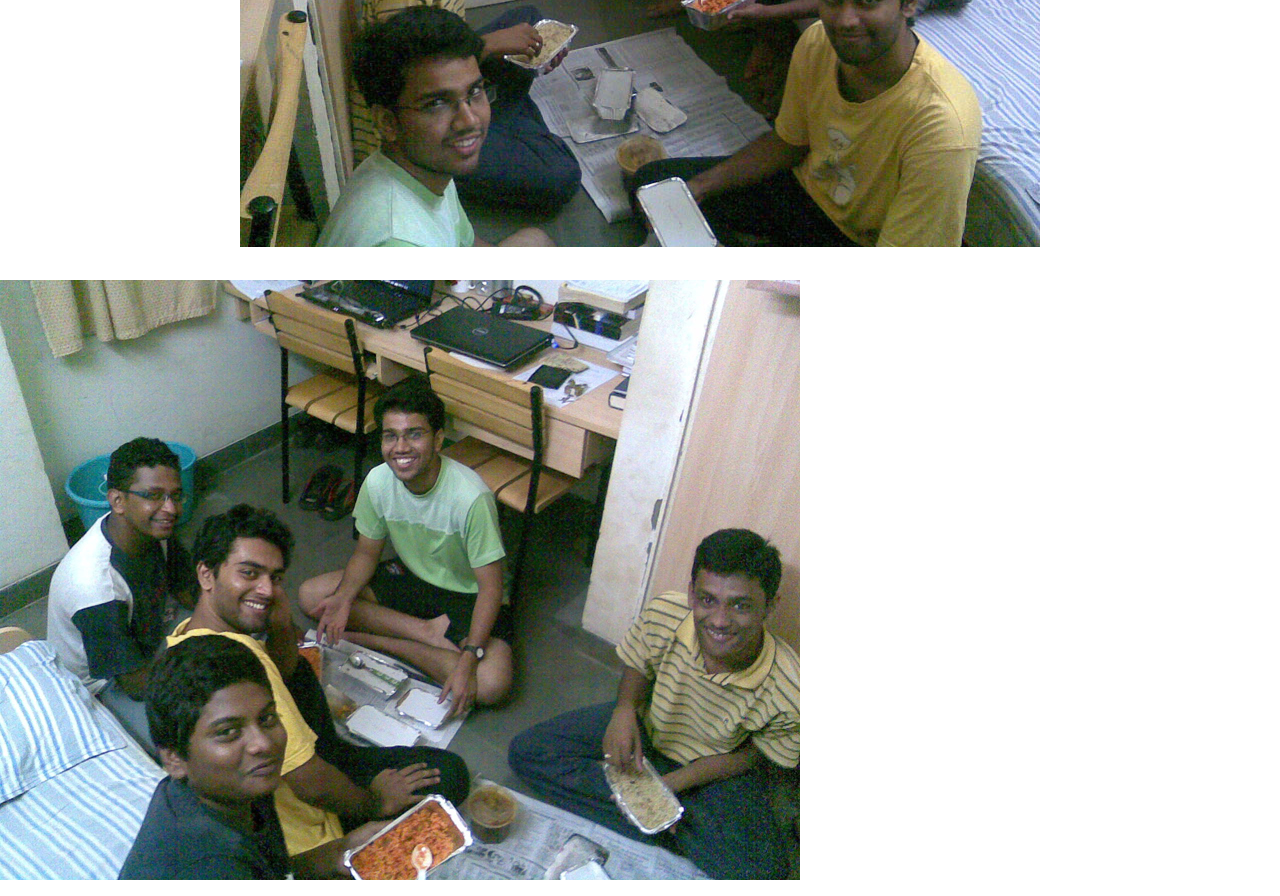
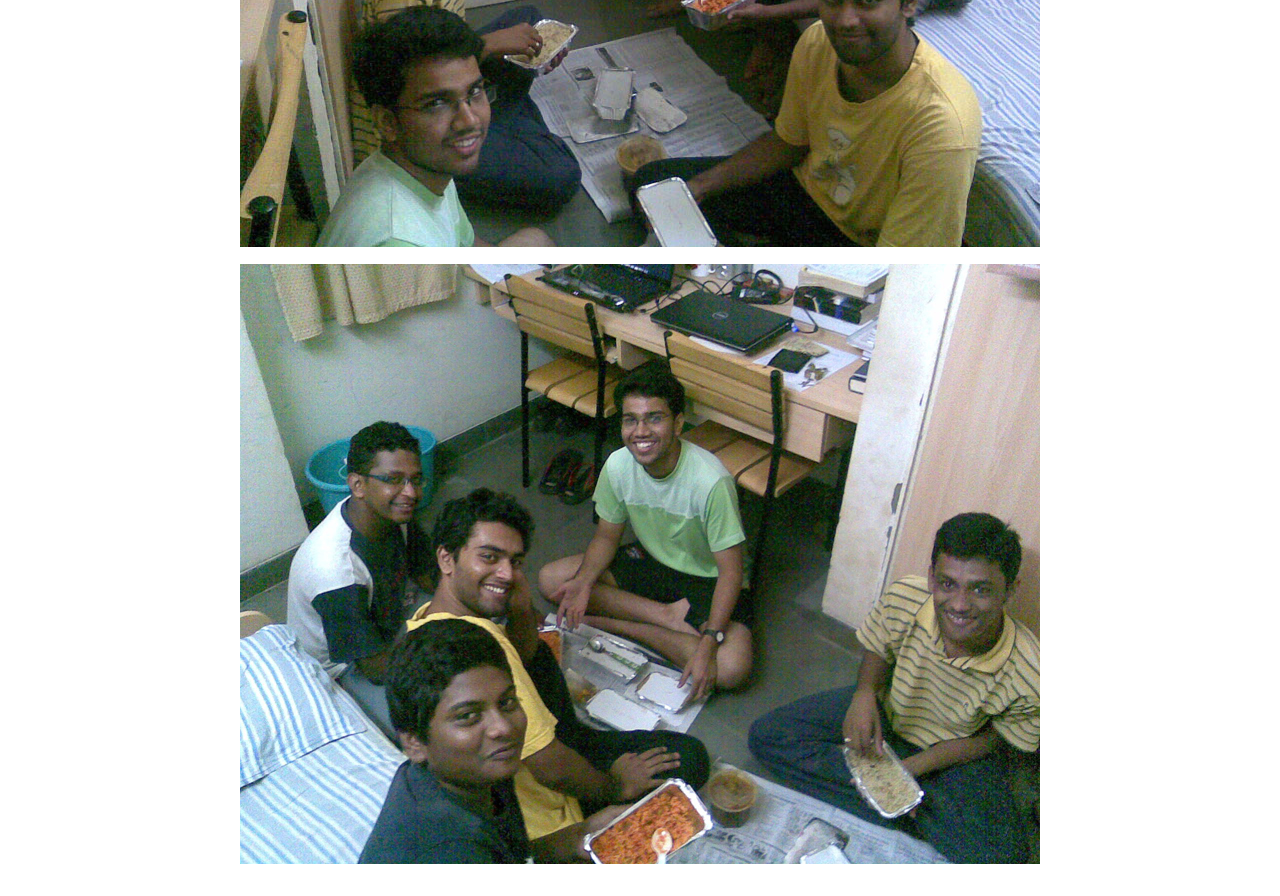
Before and after one commit to Nithanaroy/ah2-preeti-fans, a plain HTML site: page index.html in a window 1280 px wide. Shown: the part 369-1265 px from the top of the page. Drawn offline with Linux system fonts and the light colour scheme.

Commit message:
CSS change for the 2nd image in the index

```diff
--- a/index.html
+++ b/index.html
@@ -480,6 +480,6 @@ return true;"
 	</tr>
 </table>
 <!-- End ImageReady Slices -->
-	<img src="./My friends.jpg" style="margin: 1rem auto;" />
+	<img src="./My friends.jpg" style="margin: 1rem auto; display: block;" />
 </body>
 </html>
```
